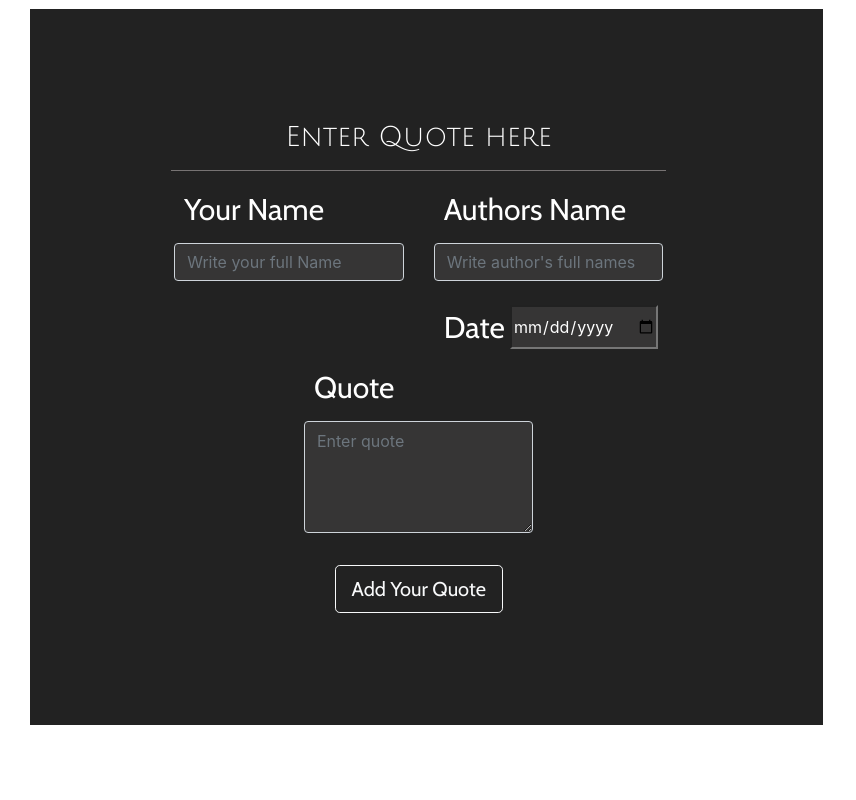
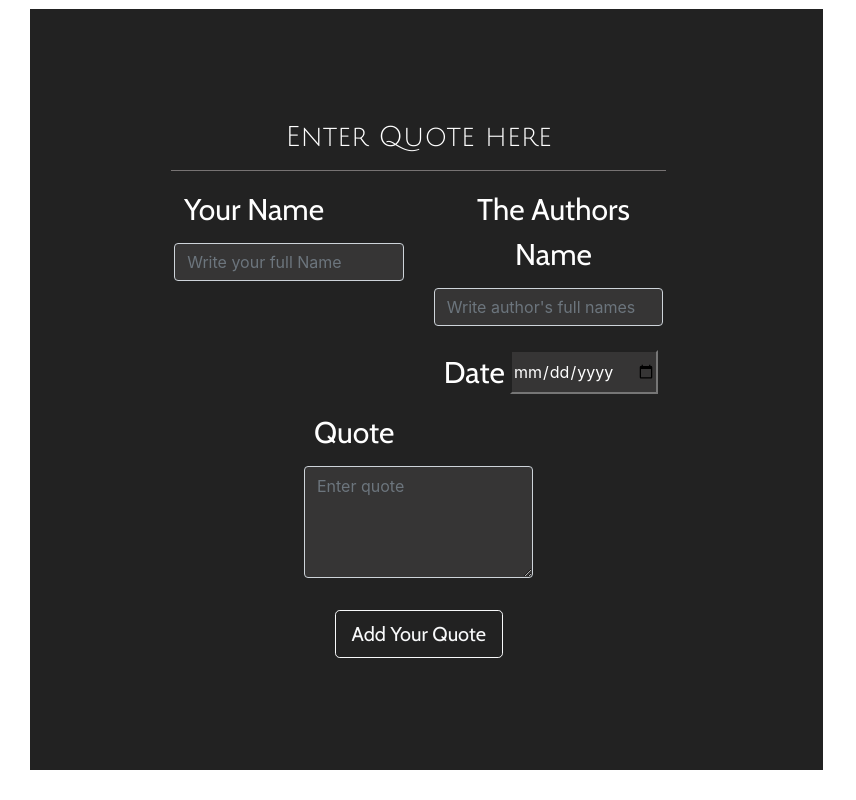
Before and after one commit to shizukane/quotes-app, an Angular app: page / in a window 1280 px wide. Shown: the part 1250-2050 px from the top of the page, without its empty margins (0-856 px from the left). Before the commit the page ends 2005 px from the top, so only its background shows below. Built offline with nearby package versions, Linux system fonts and the light colour scheme.

Commit message:
added text to html

```diff
--- a/src/app/quote-form/quote-form.component.html
+++ b/src/app/quote-form/quote-form.component.html
@@ -10,7 +10,7 @@
       <div class="col-md-6">
         <div class="form-group">
 
-          <label for=" authors information">Authors Name</label>
+          <label for=" authors information">The Authors Name</label>
           <input placeholder="Write author's full names" type="text" required class="form-control"
               id=" authors information" [(ngModel)]="newQuotes.author" name='author' #author="ngModel"><br>
               <label for="complete">Date</label>
```
